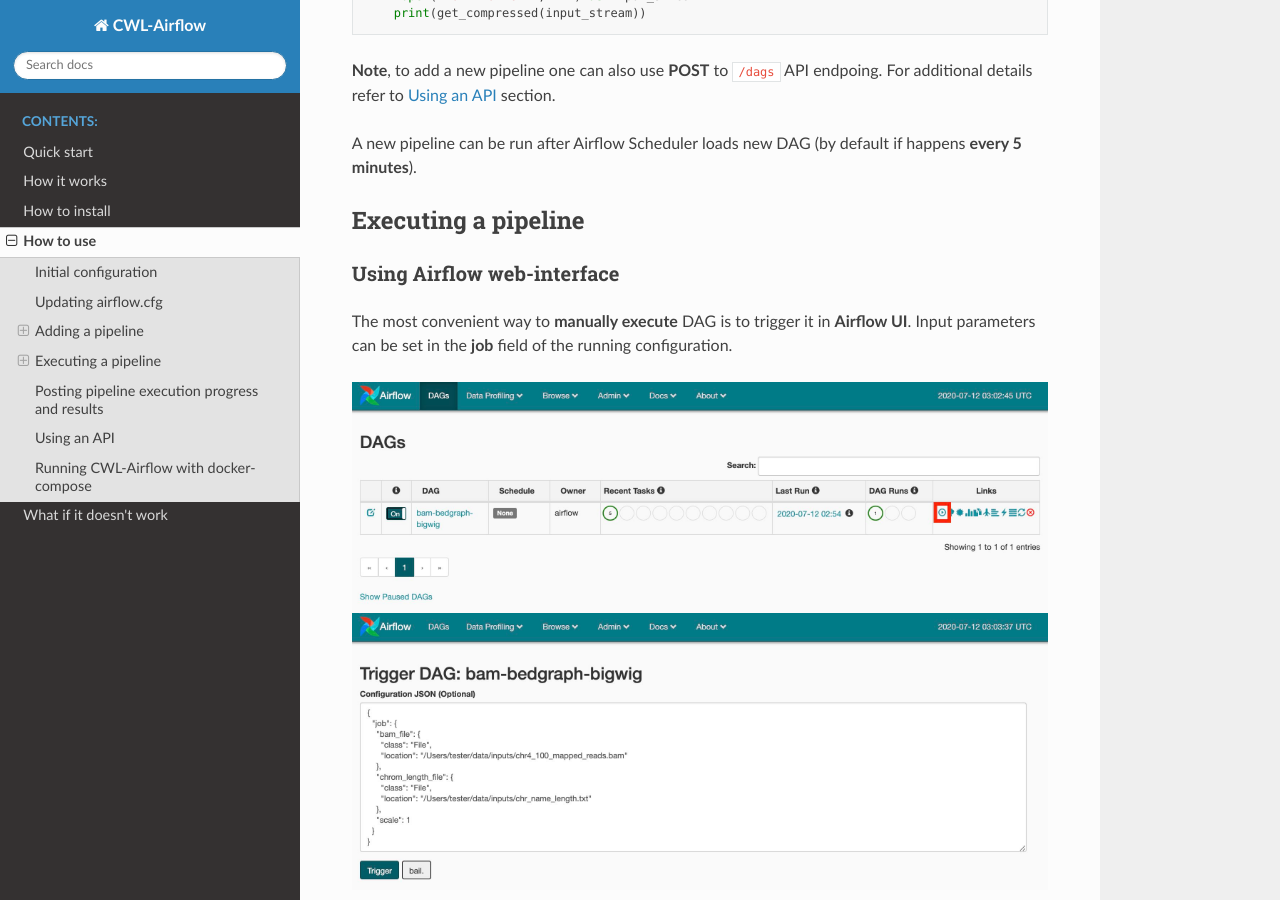
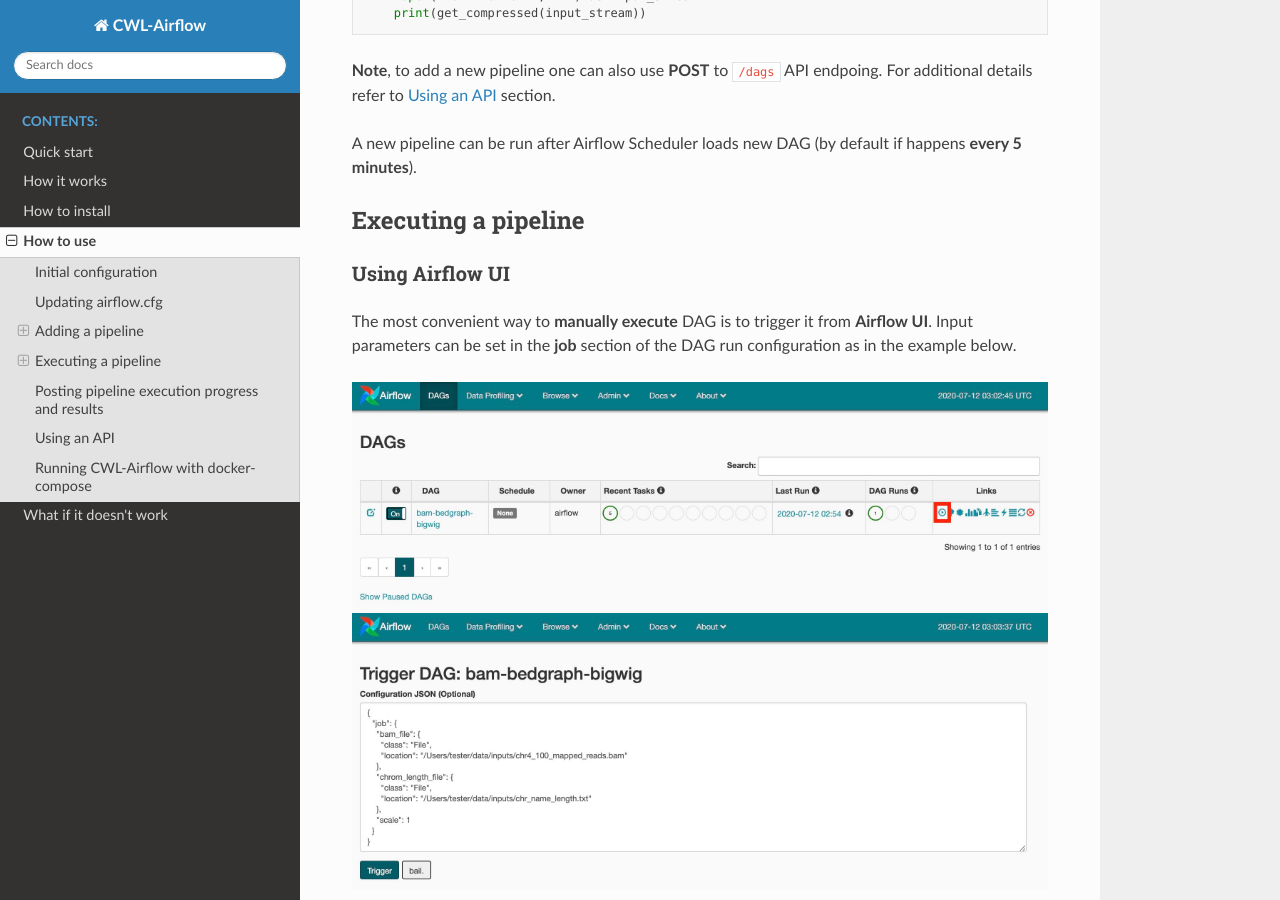
Before and after one commit to Barski-lab/cwl-airflow, a Sphinx documentation site: the page built from docs/readme/how_to_use.md, in a window 1280 px wide and 900 px high, scrolled down 2422 px. Built offline with Sphinx 7.4.7 and the Read the Docs theme 2.0.0, drawn with Linux system fonts in a browser that asks for light colours.

Commit message:
Increase menu depth in docs

```diff
--- a/docs/index.rst
+++ b/docs/index.rst
@@ -44,7 +44,7 @@
 
 
 .. toctree::
-   :maxdepth: 2
+   :maxdepth: 3
    :caption: Contents:
 
    Quick start <readme/quick_start.md>
--- a/docs/readme/how_to_use.md
+++ b/docs/readme/how_to_use.md
@@ -102,9 +102,9 @@
 
 ## Executing a pipeline
 
-### **Using Airflow web-interface**
+### **Using Airflow UI**
 
-The most convenient way to **manually execute** DAG is to trigger it in **Airflow UI**. Input parameters can be set in the **job** field of the running configuration.
+The most convenient way to **manually execute** DAG is to trigger it from **Airflow UI**. Input parameters can be set in the **job** section of the DAG run configuration as in the example below.
 
 ![](../images/trigger_1.jpg)
 ![](../images/trigger_2.jpg)
```
